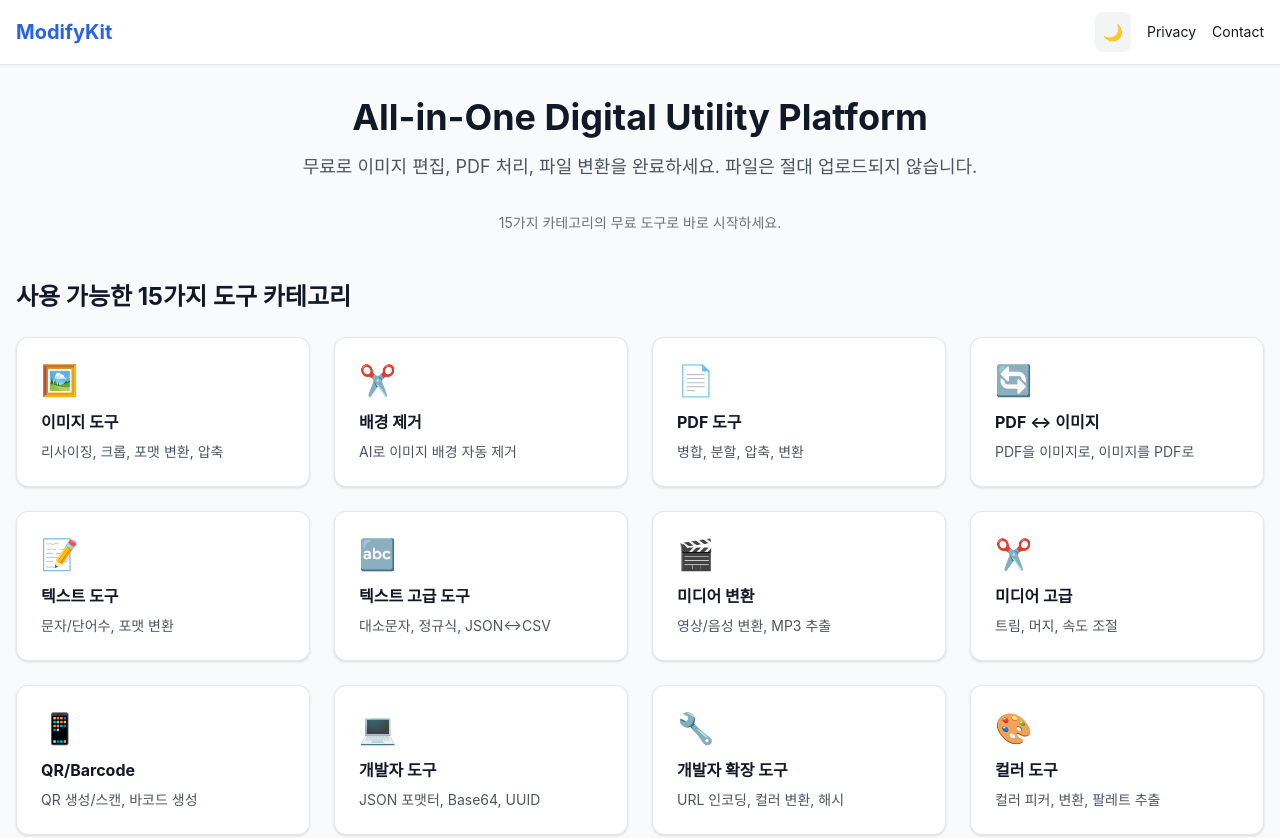
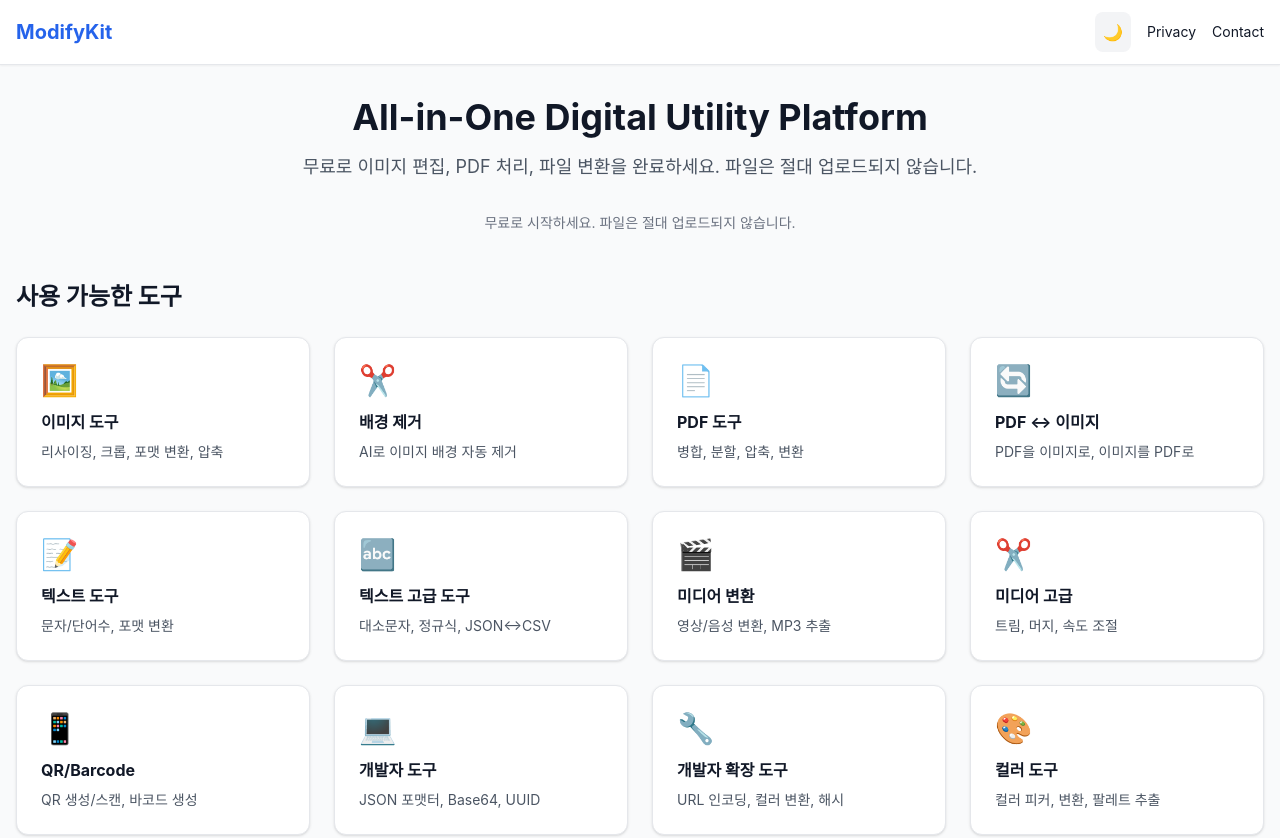
Before and after one commit to vibecoder-kl/modify-kit, a website: page index.html in a window 1280 px wide. Shown: the top 838 px of the page. Drawn offline with nearby package versions, Linux system fonts and the light colour scheme.

Commit message:
remove hardcoded tool count text and update headings

```diff
--- a/index.html
+++ b/index.html
@@ -58,12 +58,12 @@
     <section class="text-center mb-12">
       <h1 class="text-3xl md:text-4xl font-bold mb-4">All-in-One Digital Utility Platform</h1>
       <p class="text-lg text-gray-600 dark:text-gray-400 mb-8">무료로 이미지 편집, PDF 처리, 파일 변환을 완료하세요. 파일은 절대 업로드되지 않습니다.</p>
-      <p class="text-sm text-gray-500 dark:text-gray-400 mt-4">15가지 카테고리의 무료 도구로 바로 시작하세요.</p>
+      <p class="text-sm text-gray-500 dark:text-gray-400 mt-4">무료로 시작하세요. 파일은 절대 업로드되지 않습니다.</p>
     </section>
 
     <!-- Tools Section -->
     <section id="tools-section" class="mb-12">
-      <h2 class="text-2xl font-bold mb-6">사용 가능한 15가지 도구 카테고리</h2>
+      <h2 class="text-2xl font-bold mb-6">사용 가능한 도구</h2>
       <div class="grid md:grid-cols-2 lg:grid-cols-3 xl:grid-cols-4 gap-6">
         <div class="tool-card bg-white dark:bg-gray-800 rounded-xl shadow p-6 border border-gray-200 dark:border-gray-700" onclick="location.href='landing/image-resize.html'">
           <div class="text-3xl mb-3">🖼️</div>
```
